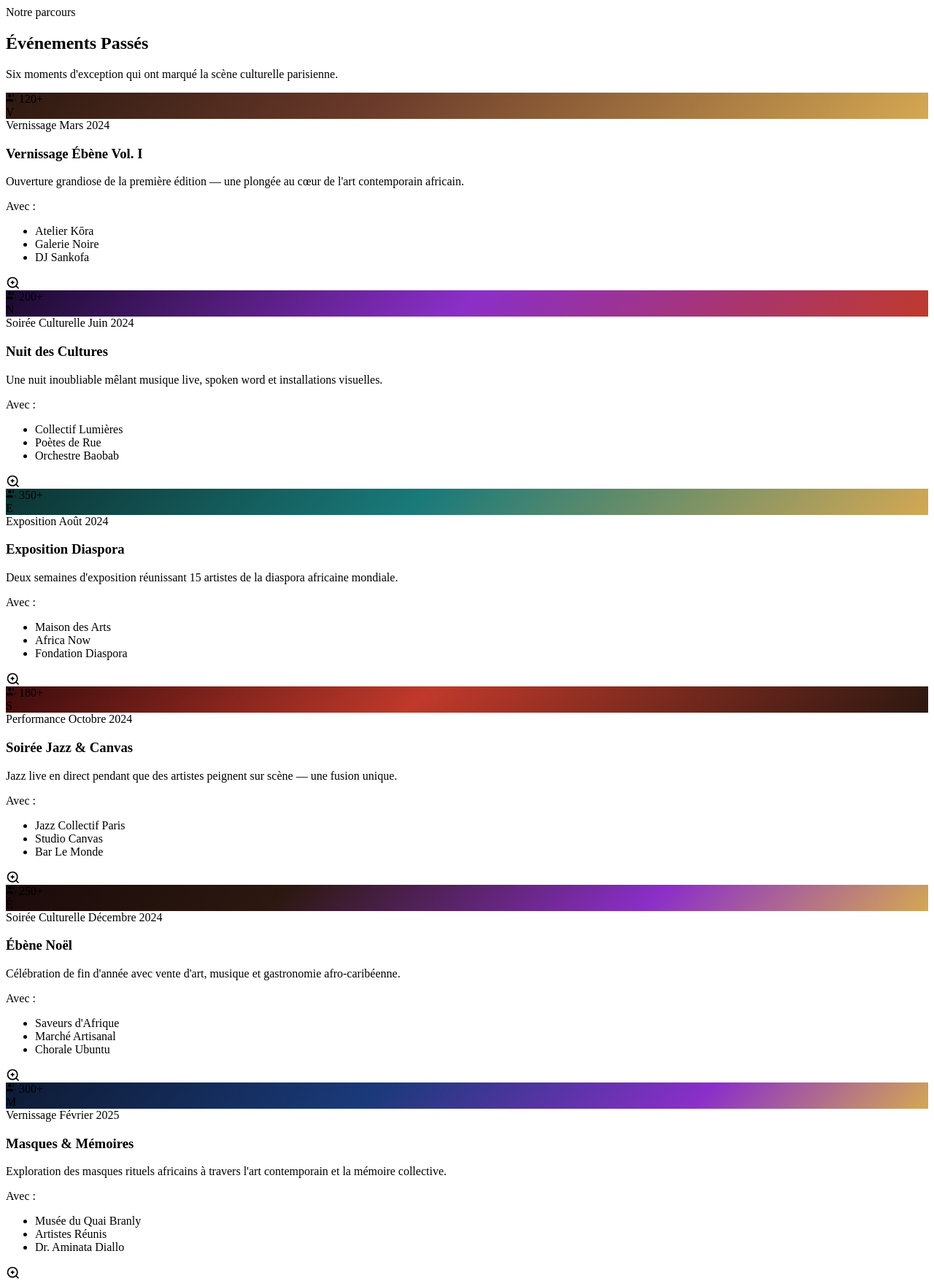
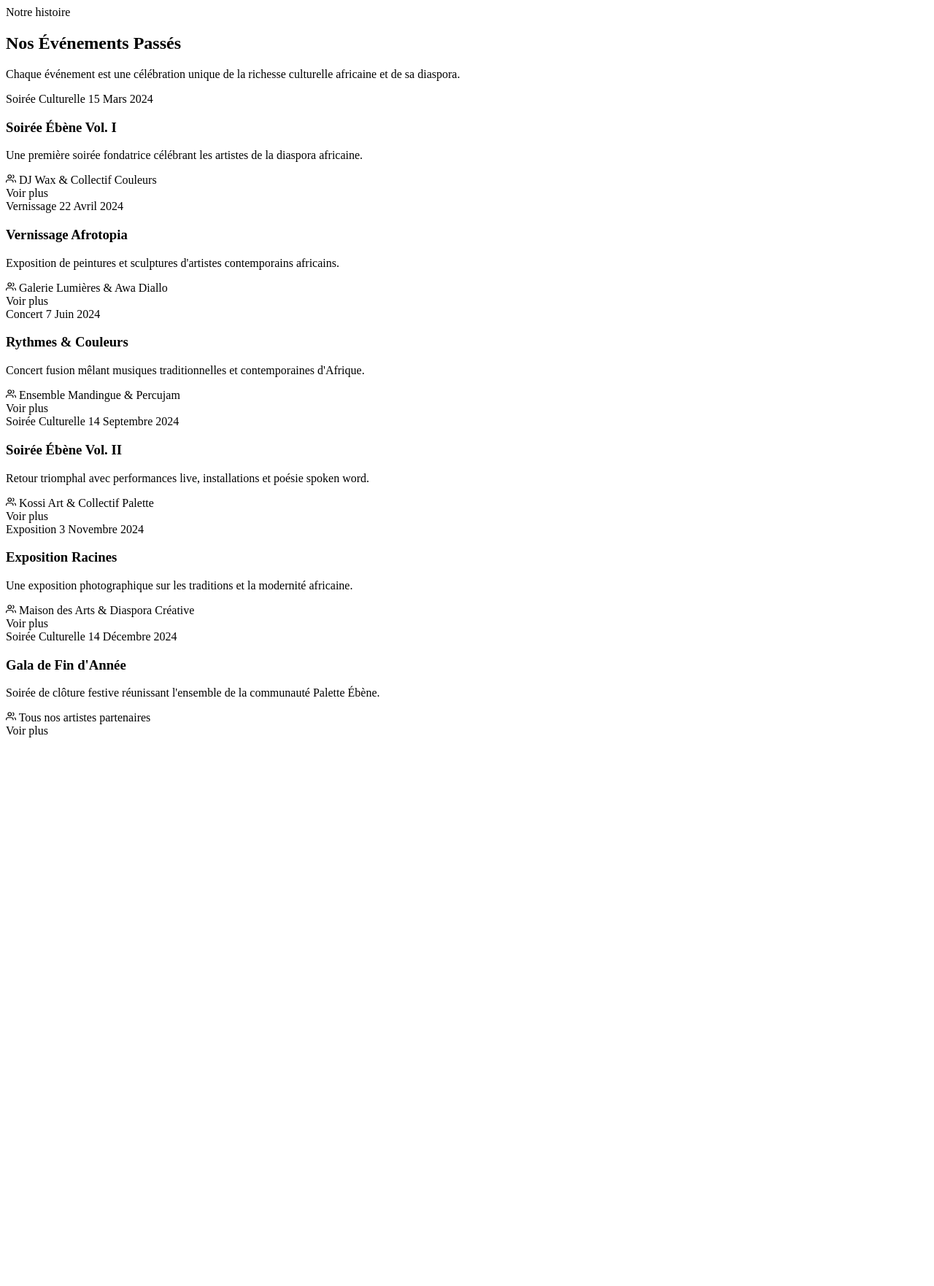
Before and after one commit to SAVIOUR26/-paletteebene.art, a PHP site: page /includes/events.php in a window 1280 px wide. Shown: the whole page at 73% size. After the commit the page ends 1011 px from the top, so only its background shows below. Run offline with PHP 8.4, Linux system fonts and the light colour scheme.

Commit message:
Add contact.php and update events, index, config
https://claude.ai/code/session_01FV8HpfpAfX7yGxtD4Xnw5n

```diff
--- a/includes/events.php
+++ b/includes/events.php
@@ -1,131 +1,113 @@
 <?php
-$events = [
+/**
+ * Palette Ébène — Past Events Gallery
+ */
+
+$past_events = [
     [
-        'name'          => 'Vernissage Ébène Vol. I',
-        'date'          => 'Mars 2024',
-        'type'          => 'Vernissage',
-        'type_color'    => 'badge--gold',
-        'gradient'      => 'linear-gradient(135deg, #2C1810 0%, #6B3A2A 40%, #D4A853 100%)',
-        'description'   => 'Ouverture grandiose de la première édition — une plongée au cœur de l\'art contemporain africain.',
-        'collaborators' => ['Atelier Kōra', 'Galerie Noire', 'DJ Sankofa'],
-        'attendees'     => '120+',
+        'name'          => 'Soirée Ébène Vol. I',
+        'date'          => '15 Mars 2024',
+        'type'          => 'Soirée Culturelle',
+        'type_class'    => 'badge--soiree',
+        'collaborators' => 'DJ Wax & Collectif Couleurs',
+        'gradient'      => 'gradient-event-1',
+        'description'   => 'Une première soirée fondatrice célébrant les artistes de la diaspora africaine.',
     ],
     [
-        'name'          => 'Nuit des Cultures',
-        'date'          => 'Juin 2024',
-        'type'          => 'Soirée Culturelle',
-        'type_color'    => 'badge--purple',
-        'gradient'      => 'linear-gradient(135deg, #1A0A2E 0%, #8B2FC9 50%, #C0392B 100%)',
-        'description'   => 'Une nuit inoubliable mêlant musique live, spoken word et installations visuelles.',
-        'collaborators' => ['Collectif Lumières', 'Poètes de Rue', 'Orchestre Baobab'],
-        'attendees'     => '200+',
+        'name'          => 'Vernissage Afrotopia',
+        'date'          => '22 Avril 2024',
+        'type'          => 'Vernissage',
+        'type_class'    => 'badge--vernissage',
+        'collaborators' => 'Galerie Lumières & Awa Diallo',
+        'gradient'      => 'gradient-event-2',
+        'description'   => 'Exposition de peintures et sculptures d\'artistes contemporains africains.',
     ],
     [
-        'name'          => 'Exposition Diaspora',
-        'date'          => 'Août 2024',
-        'type'          => 'Exposition',
-        'type_color'    => 'badge--teal',
-        'gradient'      => 'linear-gradient(135deg, #0D3333 0%, #1A7A7A 45%, #D4A853 100%)',
-        'description'   => 'Deux semaines d\'exposition réunissant 15 artistes de la diaspora africaine mondiale.',
-        'collaborators' => ['Maison des Arts', 'Africa Now', 'Fondation Diaspora'],
-        'attendees'     => '350+',
+        'name'          => 'Rythmes & Couleurs',
+        'date'          => '7 Juin 2024',
+        'type'          => 'Concert',
+        'type_class'    => 'badge--concert',
+        'collaborators' => 'Ensemble Mandingue & Percujam',
+        'gradient'      => 'gradient-event-3',
+        'description'   => 'Concert fusion mêlant musiques traditionnelles et contemporaines d\'Afrique.',
     ],
     [
-        'name'          => 'Soirée Jazz & Canvas',
-        'date'          => 'Octobre 2024',
-        'type'          => 'Performance',
-        'type_color'    => 'badge--red',
-        'gradient'      => 'linear-gradient(135deg, #3D0C0C 0%, #C0392B 45%, #2C1810 100%)',
-        'description'   => 'Jazz live en direct pendant que des artistes peignent sur scène — une fusion unique.',
-        'collaborators' => ['Jazz Collectif Paris', 'Studio Canvas', 'Bar Le Monde'],
-        'attendees'     => '180+',
+        'name'          => 'Soirée Ébène Vol. II',
+        'date'          => '14 Septembre 2024',
+        'type'          => 'Soirée Culturelle',
+        'type_class'    => 'badge--soiree',
+        'collaborators' => 'Kossi Art & Collectif Palette',
+        'gradient'      => 'gradient-event-4',
+        'description'   => 'Retour triomphal avec performances live, installations et poésie spoken word.',
     ],
     [
-        'name'          => 'Ébène Noël',
-        'date'          => 'Décembre 2024',
-        'type'          => 'Soirée Culturelle',
-        'type_color'    => 'badge--gold',
-        'gradient'      => 'linear-gradient(135deg, #1A0A0A 0%, #2C1810 30%, #8B2FC9 70%, #D4A853 100%)',
-        'description'   => 'Célébration de fin d\'année avec vente d\'art, musique et gastronomie afro-caribéenne.',
-        'collaborators' => ['Saveurs d\'Afrique', 'Marché Artisanal', 'Chorale Ubuntu'],
-        'attendees'     => '250+',
+        'name'          => 'Exposition Racines',
+        'date'          => '3 Novembre 2024',
+        'type'          => 'Exposition',
+        'type_class'    => 'badge--expo',
+        'collaborators' => 'Maison des Arts & Diaspora Créative',
+        'gradient'      => 'gradient-event-5',
+        'description'   => 'Une exposition photographique sur les traditions et la modernité africaine.',
     ],
     [
-        'name'          => 'Masques & Mémoires',
-        'date'          => 'Février 2025',
-        'type'          => 'Vernissage',
-        'type_color'    => 'badge--teal',
-        'gradient'      => 'linear-gradient(135deg, #0D1A33 0%, #1A3A7A 40%, #8B2FC9 75%, #D4A853 100%)',
-        'description'   => 'Exploration des masques rituels africains à travers l\'art contemporain et la mémoire collective.',
-        'collaborators' => ['Musée du Quai Branly', 'Artistes Réunis', 'Dr. Aminata Diallo'],
-        'attendees'     => '300+',
+        'name'          => 'Gala de Fin d\'Année',
+        'date'          => '14 Décembre 2024',
+        'type'          => 'Soirée Culturelle',
+        'type_class'    => 'badge--soiree',
+        'collaborators' => 'Tous nos artistes partenaires',
+        'gradient'      => 'gradient-event-6',
+        'description'   => 'Soirée de clôture festive réunissant l\'ensemble de la communauté Palette Ébène.',
     ],
 ];
 ?>
-<section class="events" id="evenements" aria-labelledby="events-title">
-    <div class="events__container">
-        <!-- Section Header -->
+<section class="events-section" id="evenements" aria-labelledby="events-title">
+    <div class="container">
         <div class="section-header fade-in">
-            <span class="section-eyebrow">Notre parcours</span>
-            <h2 class="section-title" id="events-title">Événements Passés</h2>
-            <p class="section-subtitle">Six moments d'exception qui ont marqué la scène culturelle parisienne.</p>
-            <div class="section-divider" aria-hidden="true"></div>
+            <span class="section-eyebrow">Notre histoire</span>
+            <h2 class="section-title" id="events-title">Nos Événements Passés</h2>
+            <p class="section-subtitle">
+                Chaque événement est une célébration unique de la richesse culturelle africaine et de sa diaspora.
+            </p>
         </div>
 
-        <!-- Events Grid -->
-        <div class="events__grid" role="list">
-            <?php foreach ($events as $index => $event): ?>
-            <article
-                class="event-card fade-in"
-                role="listitem"
-                data-index="<?= $index ?>"
-                tabindex="0"
-                aria-label="<?= htmlspecialchars($event['name']) ?> — <?= htmlspecialchars($event['date']) ?>"
-            >
-                <!-- Card Visual -->
-                <div class="event-card__visual" style="background: <?= $event['gradient'] ?>;" aria-hidden="true">
-                    <div class="event-card__overlay"></div>
-                    <div class="event-card__attendees">
-                        <svg width="14" height="14" viewBox="0 0 24 24" fill="currentColor" aria-hidden="true">
-                            <path d="M17 21v-2a4 4 0 0 0-4-4H5a4 4 0 0 0-4 4v2"/>
-                            <circle cx="9" cy="7" r="4"/>
-                            <path d="M23 21v-2a4 4 0 0 0-3-3.87"/>
-                            <path d="M16 3.13a4 4 0 0 1 0 7.75"/>
-                        </svg>
-                        <span><?= htmlspecialchars($event['attendees']) ?></span>
-                    </div>
-                    <div class="event-card__monogram"><?= mb_substr($event['name'], 0, 1) ?></div>
+        <div class="events-grid">
+            <?php foreach ($past_events as $index => $event): ?>
+            <article class="event-card <?= $event['gradient'] ?> fade-in"
+                     data-delay="<?= $index * 100 ?>"
+                     role="article"
+                     aria-label="<?= htmlspecialchars($event['name']) ?>">
+
+                <div class="event-card__image-area" aria-hidden="true">
+                    <div class="event-card__pattern"></div>
+                    <div class="event-card__glow"></div>
                 </div>
 
-                <!-- Card Content -->
                 <div class="event-card__content">
                     <div class="event-card__meta">
-                        <span class="badge <?= $event['type_color'] ?>"><?= htmlspecialchars($event['type']) ?></span>
+                        <span class="event-badge <?= $event['type_class'] ?>">
+                            <?= htmlspecialchars($event['type']) ?>
+                        </span>
                         <time class="event-card__date"><?= htmlspecialchars($event['date']) ?></time>
                     </div>
 
                     <h3 class="event-card__title"><?= htmlspecialchars($event['name']) ?></h3>
                     <p class="event-card__description"><?= htmlspecialchars($event['description']) ?></p>
 
-                    <!-- Collaborators -->
-                    <div class="event-card__collaborators">
-                        <span class="event-card__collaborators-label">Avec :</span>
-                        <ul class="event-card__collaborators-list" role="list">
-                            <?php foreach ($event['collaborators'] as $collab): ?>
-                            <li><?= htmlspecialchars($collab) ?></li>
-                            <?php endforeach; ?>
-                        </ul>
+                    <div class="event-card__footer">
+                        <div class="event-card__collaborators">
+                            <svg width="14" height="14" viewBox="0 0 24 24" fill="none" stroke="currentColor" stroke-width="2" aria-hidden="true">
+                                <path d="M17 21v-2a4 4 0 0 0-4-4H5a4 4 0 0 0-4 4v2"/>
+                                <circle cx="9" cy="7" r="4"/>
+                                <path d="M23 21v-2a4 4 0 0 0-3-3.87"/>
+                                <path d="M16 3.13a4 4 0 0 1 0 7.75"/>
+                            </svg>
+                            <?= htmlspecialchars($event['collaborators']) ?>
+                        </div>
                     </div>
                 </div>
 
-                <!-- Hover expand indicator -->
-                <div class="event-card__expand" aria-hidden="true">
-                    <svg width="20" height="20" viewBox="0 0 24 24" fill="none" stroke="currentColor" stroke-width="2">
-                        <circle cx="11" cy="11" r="8"/>
-                        <line x1="21" y1="21" x2="16.65" y2="16.65"/>
-                        <line x1="11" y1="8" x2="11" y2="14"/>
-                        <line x1="8" y1="11" x2="14" y2="11"/>
-                    </svg>
+                <div class="event-card__hover-overlay" aria-hidden="true">
+                    <span class="event-card__hover-text">Voir plus</span>
                 </div>
             </article>
             <?php endforeach; ?>
--- a/index.php
+++ b/index.php
@@ -2,7 +2,7 @@
 require_once __DIR__ . '/config.php';
 
 // Page metadata
-$page_title  = SITE_NAME . ' — L\'art africain et de la diaspora';
+$page_title  = SITE_NAME . ' — ' . SITE_TAGLINE;
 $page_desc   = 'Palette Ébène célèbre l\'art africain et de la diaspora avec des vernissages, soirées culturelles et expositions à Paris et en Europe.';
 $page_url    = SITE_URL;
 $page_image  = SITE_URL . '/assets/images/og-image.jpg';
```
Also changed, not shown: config.php (+25 -8 lines), contact.php (added, +51 -0 lines).
